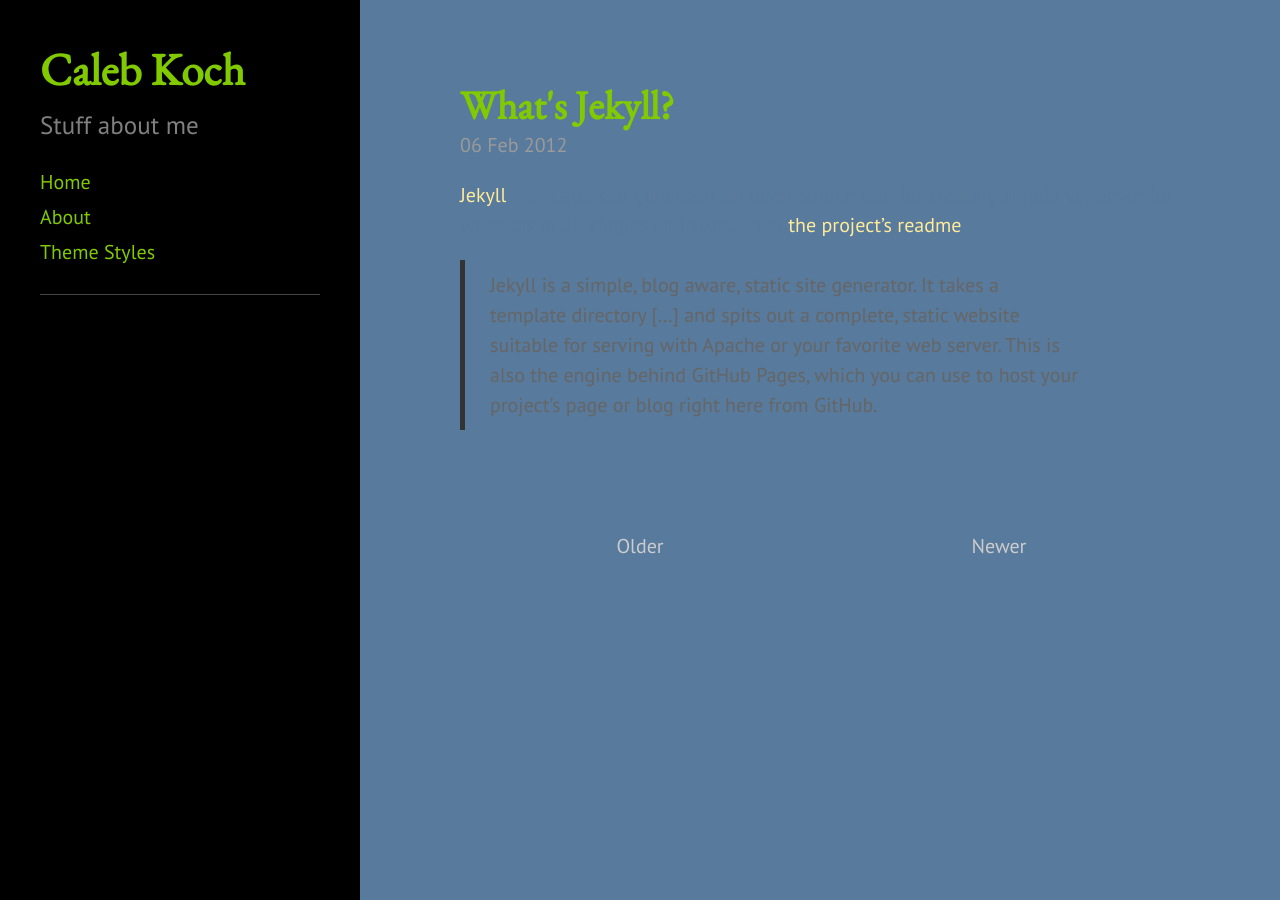
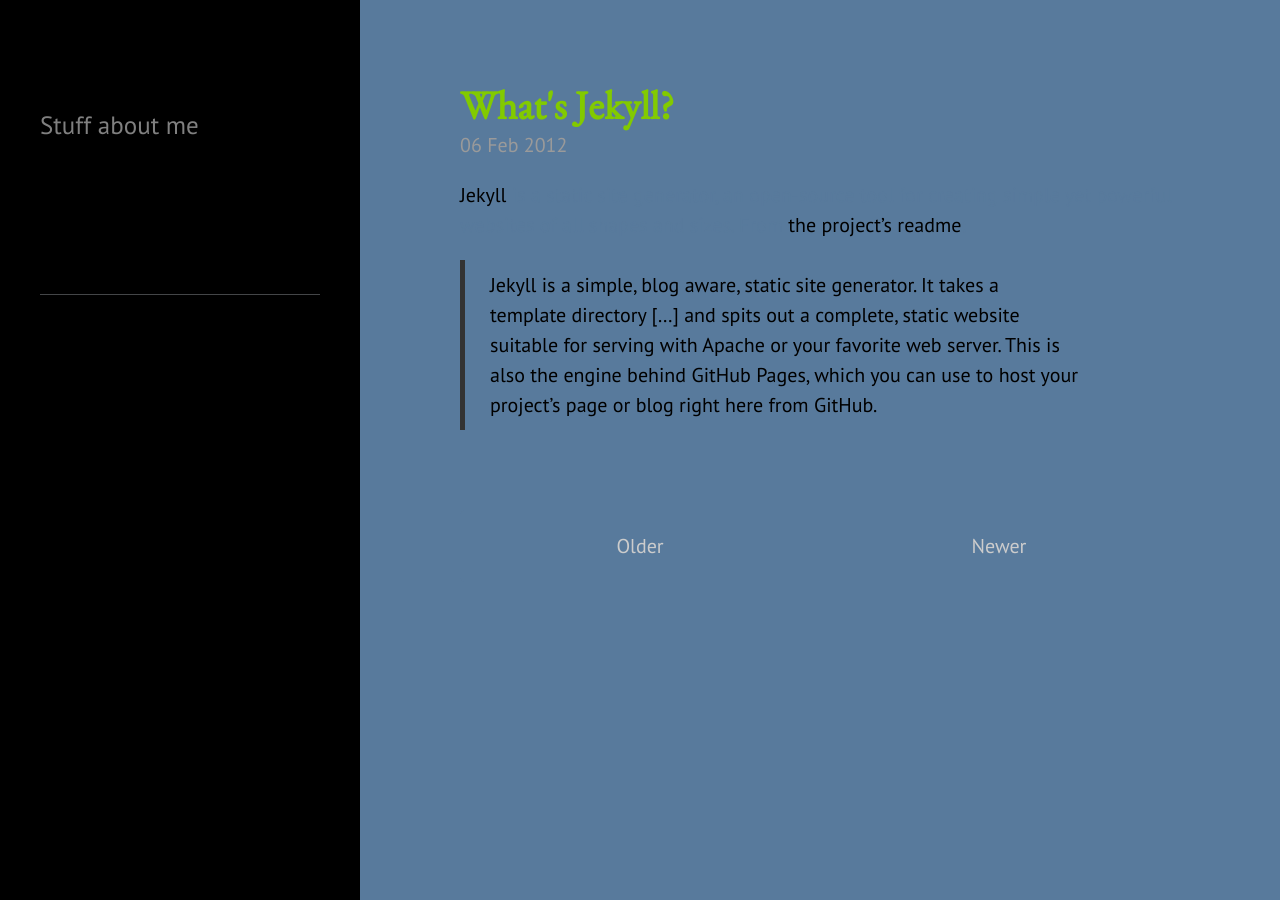
Before and after one commit to cakoch10/cakoch10.github.io, a Jekyll site: the page built from index.html, in a window 1280 px wide. Built offline with Jekyll 4.4.1, drawn with Linux system fonts in a browser that asks for light colours; Markdown is read by kramdown in place of the engine named in the settings; the list of posts is cut into pages by our own code.

Commit message:
Update blackdoc.css

```diff
--- a/public/css/blackdoc.css
+++ b/public/css/blackdoc.css
@@ -42,19 +42,19 @@
 
 h1, h2, h3, h4, h5, h6 {
   font-family: 'EB Garamond', serif;
-  color: #587A9C;
+  color: #000000;
 }
 
 h1 a, h2 a, h3 a, h4 a, h5 a, h6 a {
   font-family: 'EB Garamond', serif;
-  color: #50585D;
+  color: #000000;
   font-kerning: auto;
   font-feature-settings: "kern","liga","dlig","hlig","cswh";
   font-synthesis: weight style;
 }
 
 a {
-  color: #ffeb99;
+  color: #000000;
   transition: color ease 0.3s;
 }
 
@@ -105,7 +105,7 @@
 }
 
 blockquote {
-  color: #666;
+  color: #000000;
   border-left: .25rem solid #333;
 }
 
@@ -179,7 +179,7 @@
   text-align: center;
   padding: 2rem 1rem;
   color: rgba(255,255,255,.5);
-  background-color: #000;
+  background-color: #000000;
   overflow: auto;
 }
 @media (min-width: 48em) {
@@ -195,12 +195,12 @@
 
 /* Sidebar links */
 .sidebar a {
-  color: #82ca00;
+  color: #000000;
 }
 
 /* About section */
 .sidebar-about h1 {
-  color: #82ca00;
+  color: #000000;
   margin-top: 0;
   font-family: 'Noto Serif', serif;
   font-size: 2.25rem;
```
